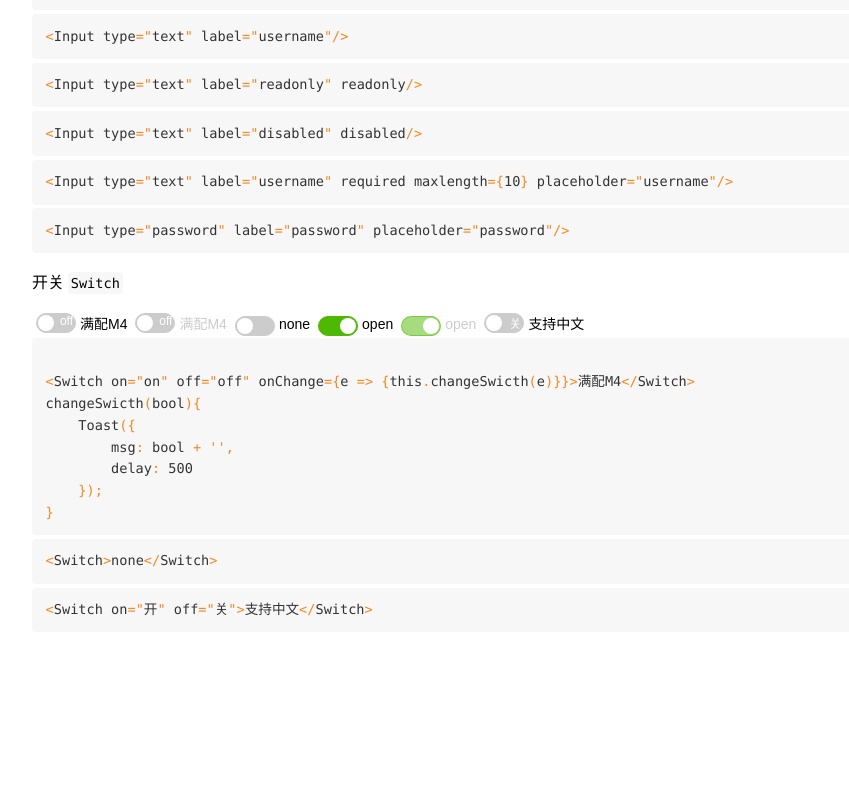
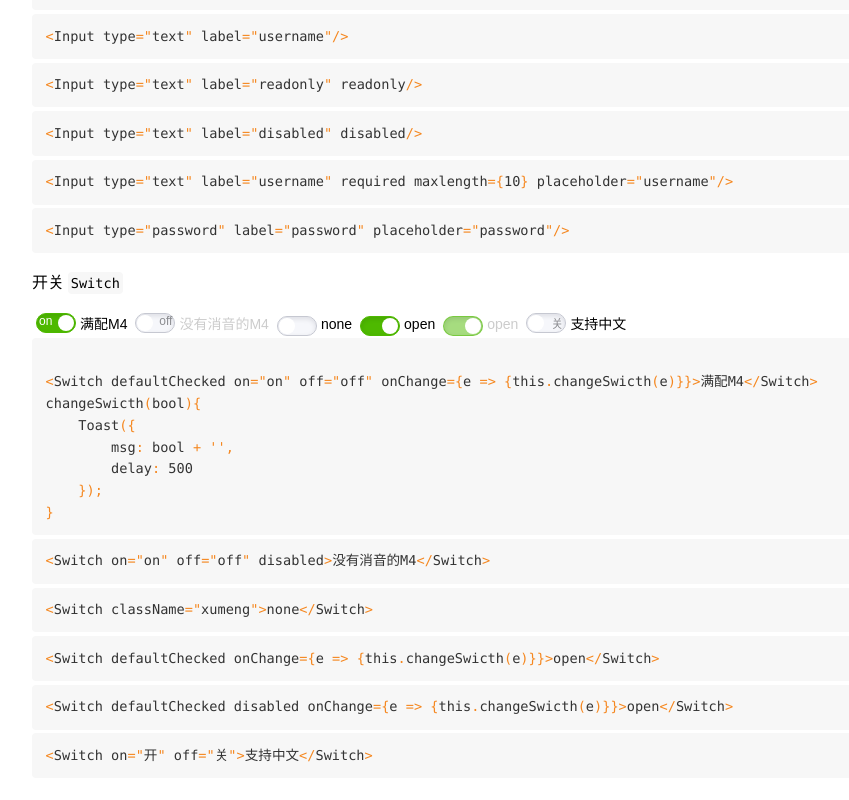
Before and after one commit to xumengzi/xui-react, a React (Create React App) app: page /xui-react/form in a window 1280 px wide. Shown: the part 822-1622 px from the top of the page, without its empty margins (328-1177 px from the left). Before the commit the page ends 1498 px from the top, so only its background shows below. Built offline with nearby package versions, Linux system fonts and the light colour scheme.

Commit message:
fix: 优化代码高亮的样式

```diff
--- a/src/App.css
+++ b/src/App.css
@@ -20,7 +20,7 @@ a:hover{
   text-decoration: underline;
 }
 code,textarea{
-  font-family: consolas;
+  font-family: Consolas,"Liberation Mono",Menlo,Courier,monospace;
 }
 code{
     padding: .2em;
--- a/src/docs/form.jsx
+++ b/src/docs/form.jsx
@@ -19,7 +19,7 @@ export default class Test1 extends Component{
             codes8: `<Input type="text" label="username" required maxlength={10} placeholder="username"/>`,
             codes9: `<Input type="password" label="password" placeholder="password"/>`,
             codes10: `
-<Switch on="on" off="off" onChange={e => {this.changeSwicth(e)}}>满配M4</Switch>
+<Switch defaultChecked on="on" off="off" onChange={e => {this.changeSwicth(e)}}>满配M4</Switch>
 changeSwicth(bool){
     Toast({
         msg: bool + '',
@@ -27,8 +27,11 @@ changeSwicth(bool){
     });
 }
 `,
-            codes11: `<Switch>none</Switch>`,
-            codes12: `<Switch on="开" off="关">支持中文</Switch>`,
+            codes11: `<Switch on="on" off="off" disabled>没有消音的M4</Switch>`,
+            codes12: `<Switch className="xumeng">none</Switch>`,
+            codes13: `<Switch defaultChecked onChange={e => {this.changeSwicth(e)}}>open</Switch>`,
+            codes14: `<Switch defaultChecked disabled onChange={e => {this.changeSwicth(e)}}>open</Switch>`,
+            codes15: `<Switch on="开" off="关">支持中文</Switch>`,
         }
     }
     show(){
@@ -71,8 +74,8 @@ changeSwicth(bool){
                 <Codes codes={this.state.codes9}/>
 
                 <p className="introduce">开关<code>Switch</code></p>
-                <Switch on="on" off="off" onChange={e => {this.changeSwicth(e)}}>满配M4</Switch>
-                <Switch on="on" off="off" disabled>满配M4</Switch>
+                <Switch defaultChecked on="on" off="off" onChange={e => {this.changeSwicth(e)}}>满配M4</Switch>
+                <Switch on="on" off="off" disabled>没有消音的M4</Switch>
                 <Switch className="xumeng">none</Switch>
                 <Switch defaultChecked onChange={e => {this.changeSwicth(e)}}>open</Switch>
                 <Switch defaultChecked disabled onChange={e => {this.changeSwicth(e)}}>open</Switch>
@@ -80,6 +83,9 @@ changeSwicth(bool){
                 <Codes codes={this.state.codes10}/>
                 <Codes codes={this.state.codes11}/>
                 <Codes codes={this.state.codes12}/>
+                <Codes codes={this.state.codes13}/>
+                <Codes codes={this.state.codes14}/>
+                <Codes codes={this.state.codes15}/>
 			</Fragment>
 		);
 	}
--- a/src/index.css
+++ b/src/index.css
@@ -34,7 +34,7 @@ pre{
     padding: .85em 1em;
     margin-bottom: .275em;
     background: #f7f7f7;
-    font-family: consolas;
+    font-family: Consolas,"Liberation Mono",Menlo,Courier,monospace;
     width: 100%;
     display: block;
     box-sizing: border-box;
--- a/src/plugins/general/switch/index.css
+++ b/src/plugins/general/switch/index.css
@@ -22,18 +22,19 @@
     position: absolute;
     left: 0;
     top: 0;
-    border: 1px #ccc solid;
-    border-radius: 10px;
     width: 40px;
-    color: #fff;
     height: 100%;
-    box-sizing: border-box;
+    color: #8b8c90;
     font-size: 12px;
     padding: 0 2px;
     display: inline-block;
     text-align: right;
-    background-color: #ccc;
+    box-sizing: border-box;
+    border: 1px #c6c8d1 solid;
+    background-color: #f6f7fb;
+    border-radius: 10px;
     z-index: 1;
+    box-shadow: inset 0 2px 5px 0 rgba(0, 10, 30, 0.1);
 }
 .xui-react-switch label::before{
     content: '';
@@ -53,6 +54,7 @@
     text-align: left;
     background: #4eb900;
     border-color: #4eb900;
+    color: #fff;
 }
 .xui-react-switch input:checked + label::before{
     left: 22px;
```
